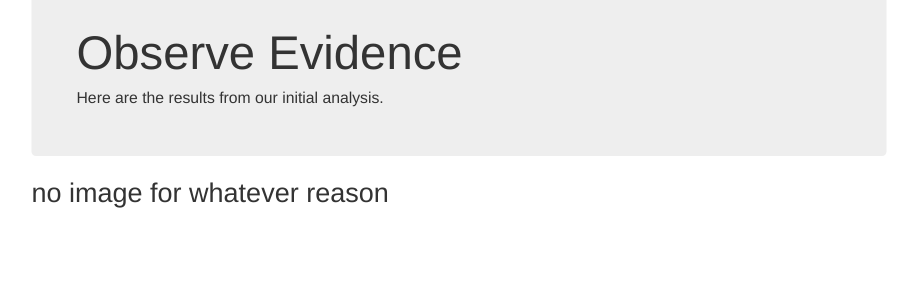
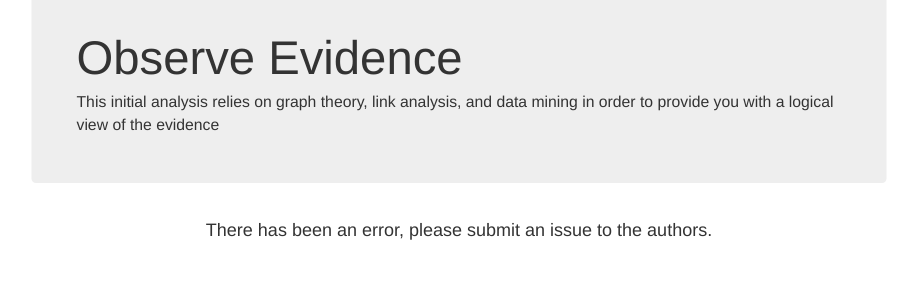
Before and after one commit to inp2/sherlock, a Flask app: template app/templates/observe.html in a window 1280 px wide. Shown: the top 300 px of the page, without its empty margins (181-1098 px from the left). Run offline with Flask 2, Linux system fonts and the light colour scheme; the template is opened without the code that fills it, so the values that code supplies are empty; some libraries are stand-ins or nearby versions.

Commit message:
labeled directed graph

```diff
--- a/app/templates/observe.html
+++ b/app/templates/observe.html
@@ -44,12 +44,13 @@
       <!-- Main component for a primary marketing message or call to action -->
       <div class="jumbotron">
 	<h1>Observe Evidence</h1>
-	<p>Here are the results from our initial analysis.</p>
+	<p> This initial analysis relies on graph theory, link analysis, and data mining in order to provide you with a logical view of the evidence</p>
       </div>
-      {% if filename %}
-      <h1>some text<img src="/static/{{filename}}.png"> more text!</h1>
+    </div>
+    <div>
+      {% if filename %}<center><h1>Graphical Visualization</h1><br /><img src="/static/{{filename}}.png" width="450" height="450"></center>
       {% else %}
-      <h1>no image for whatever reason</h1>
+      <center><h3>There has been an error, please submit an issue to the authors.</h3></center>
       {% endif %}
       {% block content %}
       {% endblock %}
```
Also changed, not shown: app/causal.py (+3 -7 lines), app/static/keyloggergraph.txt.png (deleted).
